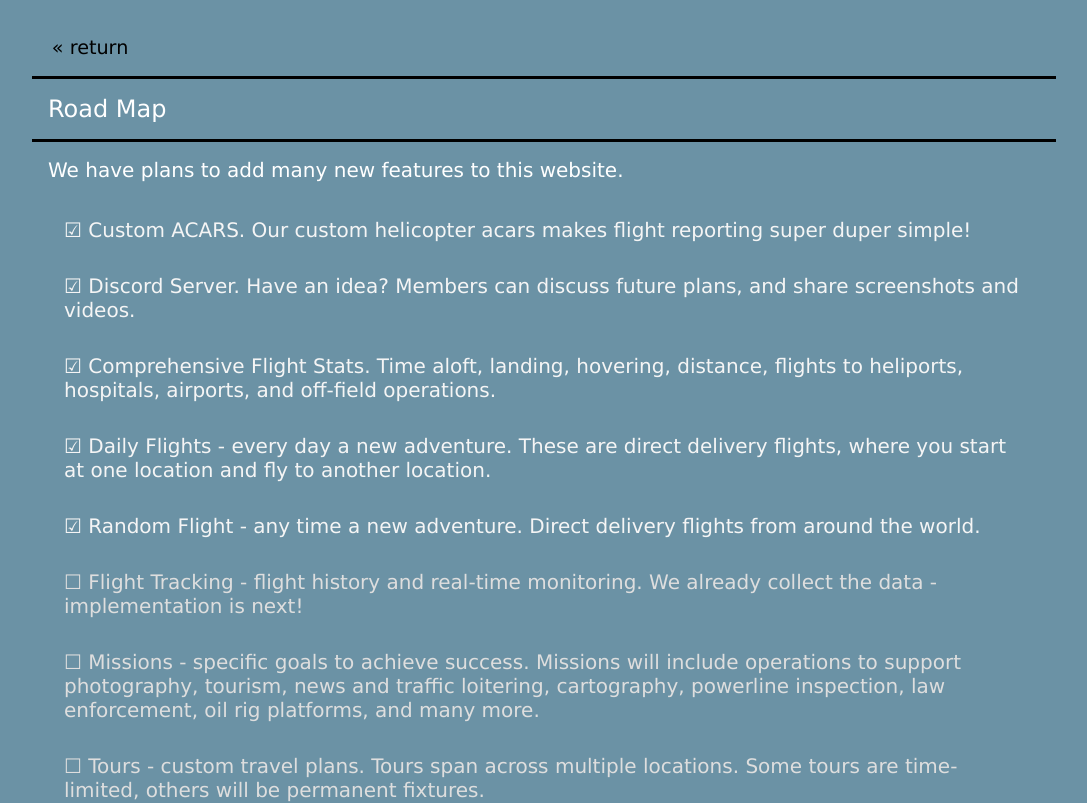
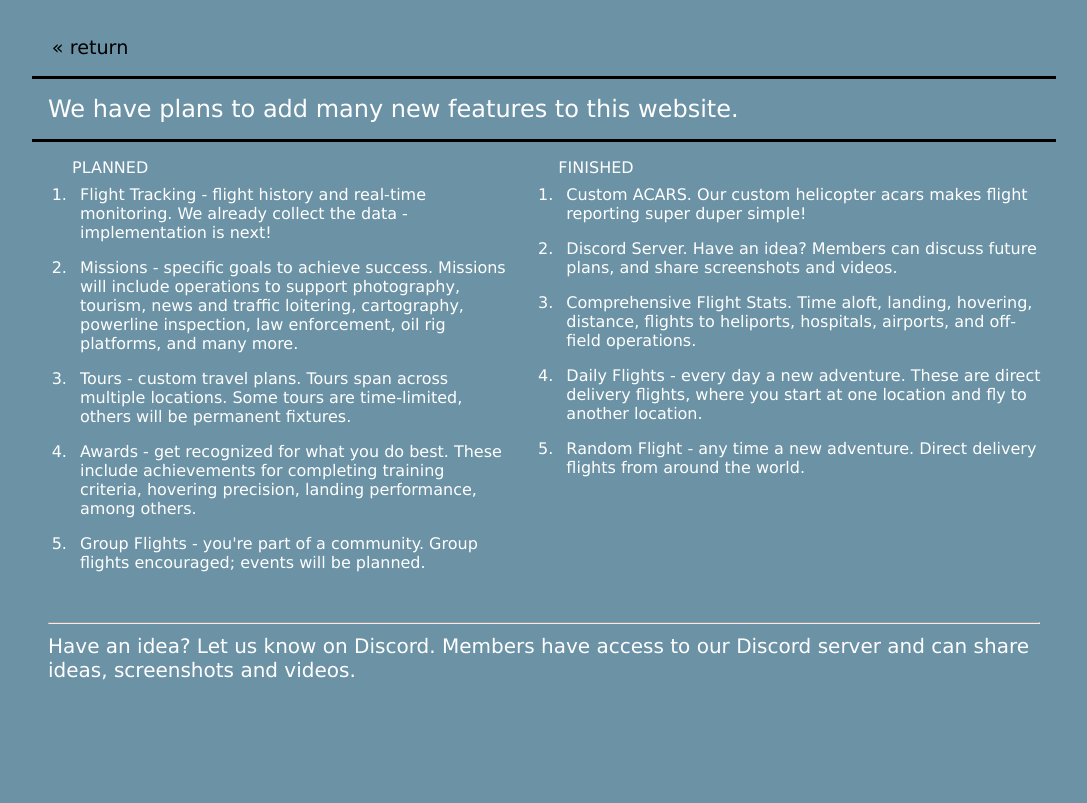
Before and after one commit to gHashFlyer/dhlva, a React (Create React App) app: page /roadmap in a window 1280 px wide. Shown: the top 803 px of the page, without its empty margins (96-1183 px from the left). Built offline with nearby package versions, Linux system fonts and the light colour scheme.

Commit message:
formatted roadmap

```diff
--- a/src/App.css
+++ b/src/App.css
@@ -125,6 +125,17 @@ body{
   margin-bottom: 0;
   font-size: 10px;
   color: rgb(255, 255, 255);
+}
+.home-section-flex-roadmap{
+  display: flex;
+  font-family:Verdana, Geneva, Tahoma, sans-serif;
+  justify-content: space-evenly;
+}
+.home-section-flex-roadmap ol.left{
+  width:100%;
+}
+.home-section-flex-roadmap li{
+  padding: 0.5rem;
 }
 .download-button{
   background-color: rgb(53, 167, 53);
--- a/src/pages/About.js
+++ b/src/pages/About.js
@@ -14,28 +14,31 @@ const About=()=>{
                     <Link to='/' className="backbutton">&laquo; return</Link>
                     </div>
                     <div className="home-section-label">
-                        Road Map
+                        We have plans to add many new features to this website.
+                    </div>
+                    <div className="home-section-flex-roadmap">
+
+                        <ol className="left"> PLANNED
+                            <li>Flight Tracking - flight history and real-time monitoring. We already collect the data - implementation is next!</li>
+                            <li>Missions - specific goals to achieve success.  Missions will include operations to support photography, tourism, news and traffic loitering, cartography, powerline inspection, law enforcement, oil rig platforms, and many more.</li>
+                            <li>Tours - custom travel plans.  Tours span across multiple locations. Some tours are time-limited, others will be permanent fixtures.</li>
+                            <li>Awards - get recognized for what you do best.  These include achievements for completing training criteria, hovering precision, landing performance, among others.</li>
+                            <li>Group Flights - you're part of a community.  Group flights encouraged; events will be planned.</li>
+                        </ol>
+
+                        <ol> FINISHED
+
+                            <li className="finished">Custom ACARS. Our custom helicopter acars makes flight reporting super duper simple!</li>
+                            <li className="finished">Discord Server. Have an idea? Members can discuss future plans, and share screenshots and videos.</li>
+                            <li className="finished">Comprehensive Flight Stats.  Time aloft, landing, hovering, distance, flights to heliports, hospitals, airports, and off-field operations.</li>
+                            <li className="finished">Daily Flights - every day a new adventure.  These are direct delivery flights, where you start at one location and fly to another location.</li>
+                            <li className="finished">Random Flight - any time a new adventure.  Direct delivery flights from around the world.</li>
+                        </ol>
+
                     </div>
                     <div className="home-section-content">
-                    We have plans to add many new features to this website.
-                        <ol>
-
-                            <li className="finished">☑ Custom ACARS. Our custom helicopter acars makes flight reporting super duper simple!</li>
-                            <li className="finished">☑ Discord Server. Have an idea? Members can discuss future plans, and share screenshots and videos.</li>
-                            <li className="finished">☑ Comprehensive Flight Stats.  Time aloft, landing, hovering, distance, flights to heliports, hospitals, airports, and off-field operations.</li>
-                            <li className="finished">☑ Daily Flights - every day a new adventure.  These are direct delivery flights, where you start at one location and fly to another location.</li>
-                            <li className="finished">☑ Random Flight - any time a new adventure.  Direct delivery flights from around the world.</li>
-                            <li>☐ Flight Tracking - flight history and real-time monitoring. We already collect the data - implementation is next!</li>
-                            <li>☐ Missions - specific goals to achieve success.  Missions will include operations to support photography, tourism, news and traffic loitering, cartography, powerline inspection, law enforcement, oil rig platforms, and many more.</li>
-                            <li>☐ Tours - custom travel plans.  Tours span across multiple locations. Some tours are time-limited, others will be permanent fixtures.</li>
-                            <li>☐ Awards - get recognized for what you do best.  These include achievements for completing training criteria, hovering precision, landing performance, among others.</li>
-
-                            <li>☐ Group Flights - you're part of a community.  Group flights encouraged; events will be planned.</li>
-                        </ol>
-
-
-
-                        Have an idea?  Members have access to our Discord server and can share ideas, screenshots and videos.
+                        <hr />
+                    Have an idea?  Let us know on Discord. Members have access to our Discord server and can share ideas, screenshots and videos.
                     </div>
 
 
```
